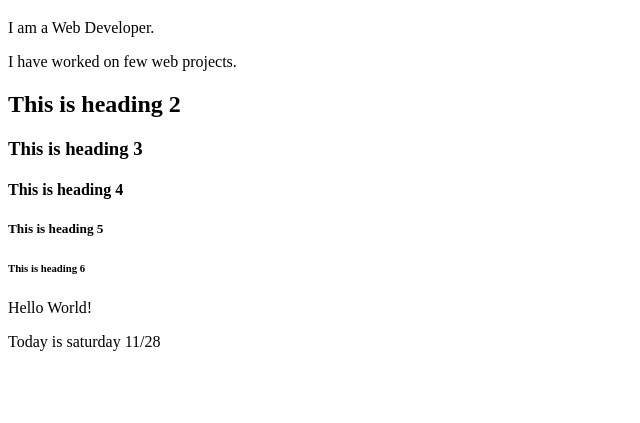
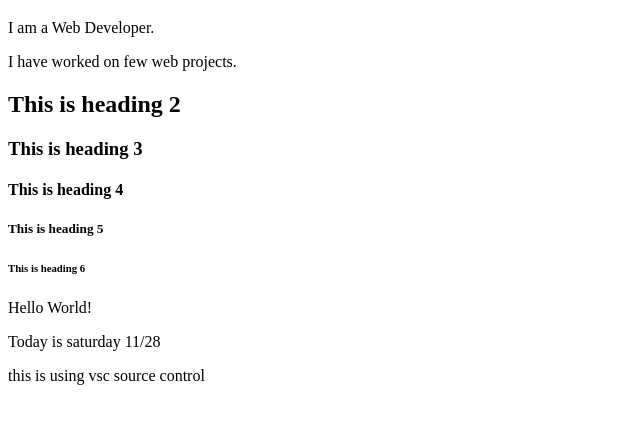
Before and after one commit to jriveragd/student-name-site, a plain HTML site: page index.html in a window 1280 px wide. Shown: the part 61-484 px from the top of the page, without its empty margins (0-640 px from the left). Drawn offline with Linux system fonts and the light colour scheme.

Commit message:
added svc

```diff
--- a/index.html
+++ b/index.html
@@ -21,5 +21,8 @@
 
 
     <p>Today is saturday 11/28</p>
+    <p>this is using vsc source control</p>
+
+
 </body>
 </html>
```
